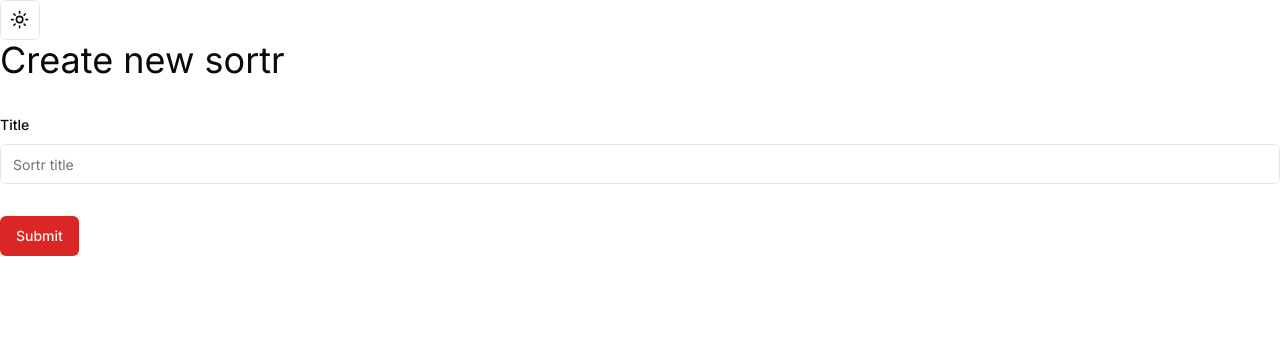
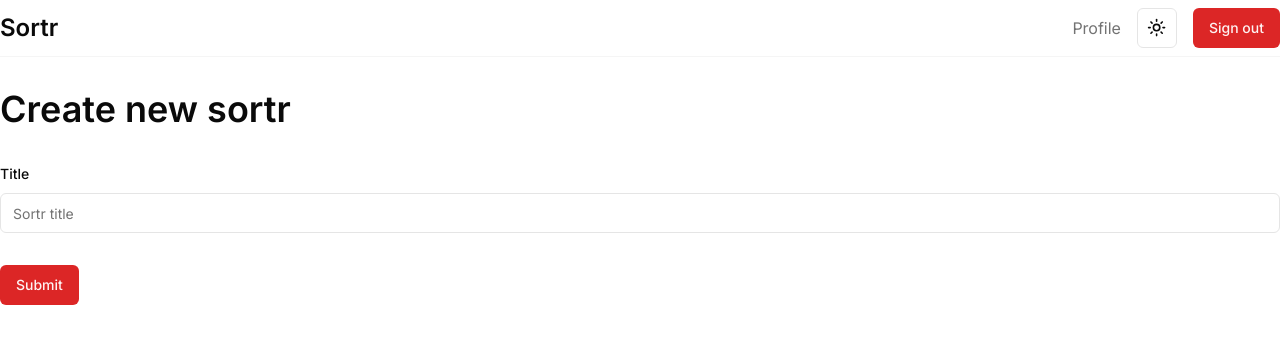
Before and after one commit to arvindeva/sortr, a Next.js app: page /create in a window 1280 px wide. Shown: the top 344 px of the page. Built offline with nearby package versions, Linux system fonts and the light colour scheme; no server answers; sample sign-in values are in the browser's storage.

Commit message:
navbar, fix layout and theme

```diff
--- a/app/create/page.tsx
+++ b/app/create/page.tsx
@@ -11,8 +11,8 @@ export default async function CreatePage() {
   }
 
   return (
-    <main className="space-y-8 max-w-screen-xl mx-auto">
-      <h1 className="text-4xl">Create new sortr</h1>
+    <main className="space-y-8 max-w-screen-xl mx-auto my-8">
+      <h1 className="text-4xl font-semibold">Create new sortr</h1>
       <CreateSortrForm />
     </main>
   )
--- a/app/layout.tsx
+++ b/app/layout.tsx
@@ -3,6 +3,7 @@ import { Inter } from 'next/font/google'
 import '@/app/globals.css'
 import { ThemeProvider } from '@/components/theme-provider'
 import { ModeToggle } from '@/components/ui/mode-toggle'
+import Navbar from '@/components/ui/navbar'
 const inter = Inter({ subsets: ['latin'] })
 
 export const metadata: Metadata = {
@@ -24,7 +25,7 @@ export default function RootLayout({
           enableSystem
           disableTransitionOnChange
         >
-          <ModeToggle />
+          <Navbar />
           {children}
         </ThemeProvider>
       </body>
--- a/app/me/page.tsx
+++ b/app/me/page.tsx
@@ -22,7 +22,7 @@ export default async function ProfilePage() {
     .where(eq(sortrsTable.userId, session.user.id))
 
   return (
-    <main className="space-y-8 max-w-screen-xl mx-auto">
+    <main className="space-y-8 max-w-screen-xl mx-auto my-8">
       <h1 className="text-4xl font-bold">{session.user.name}</h1>
       <div>
         <h2 className="text-2xl font-semibold">Your posts</h2>
--- a/app/page.tsx
+++ b/app/page.tsx
@@ -1,7 +1,7 @@
 export default async function Home() {
   return (
-    <main>
-      <h1>Sortr</h1>
+    <main className="max-w-screen-xl my-8 mx-auto">
+      <h1 className="text-2xl font-semibold">Sortr</h1>
     </main>
   )
 }
--- /dev/null
+++ b/components/ui/navbar.tsx
@@ -0,0 +1,43 @@
+import { ModeToggle } from './mode-toggle'
+import { auth, signOut } from '@/auth'
+import { Button } from '@/components/ui/button'
+import SignoutButton from '@/components/ui/sign-out-button'
+import Link from 'next/link'
+
+export default async function Navbar() {
+  const session = await auth()
+
+  const authed = !!session?.user
+
+  return (
+    <header className="sticky top-0 z-50 w-full border-b border-border/40 bg-background/95 backdrop-blur supports-[backdrop-filter]:bg-background/60">
+      <div className="flex flex-row justify-between items-center max-w-screen-xl mx-auto py-2">
+        <div className="">
+          <Link href="/">
+            <h1 className="text-2xl font-semibold">Sortr</h1>
+          </Link>
+        </div>
+        <div className="flex flex-row items-center space-x-4">
+          <ul className="text-muted-foreground">
+            <li>
+              <Link href="/me">Profile</Link>
+            </li>
+          </ul>
+          <ModeToggle />
+          {authed ? (
+            <SignoutButton
+              signOut={async () => {
+                'use server'
+                await signOut({ redirectTo: '/' })
+              }}
+            />
+          ) : (
+            <Link href="/api/auth/signin">
+              <Button>Sign in</Button>
+            </Link>
+          )}
+        </div>
+      </div>
+    </header>
+  )
+}
```
